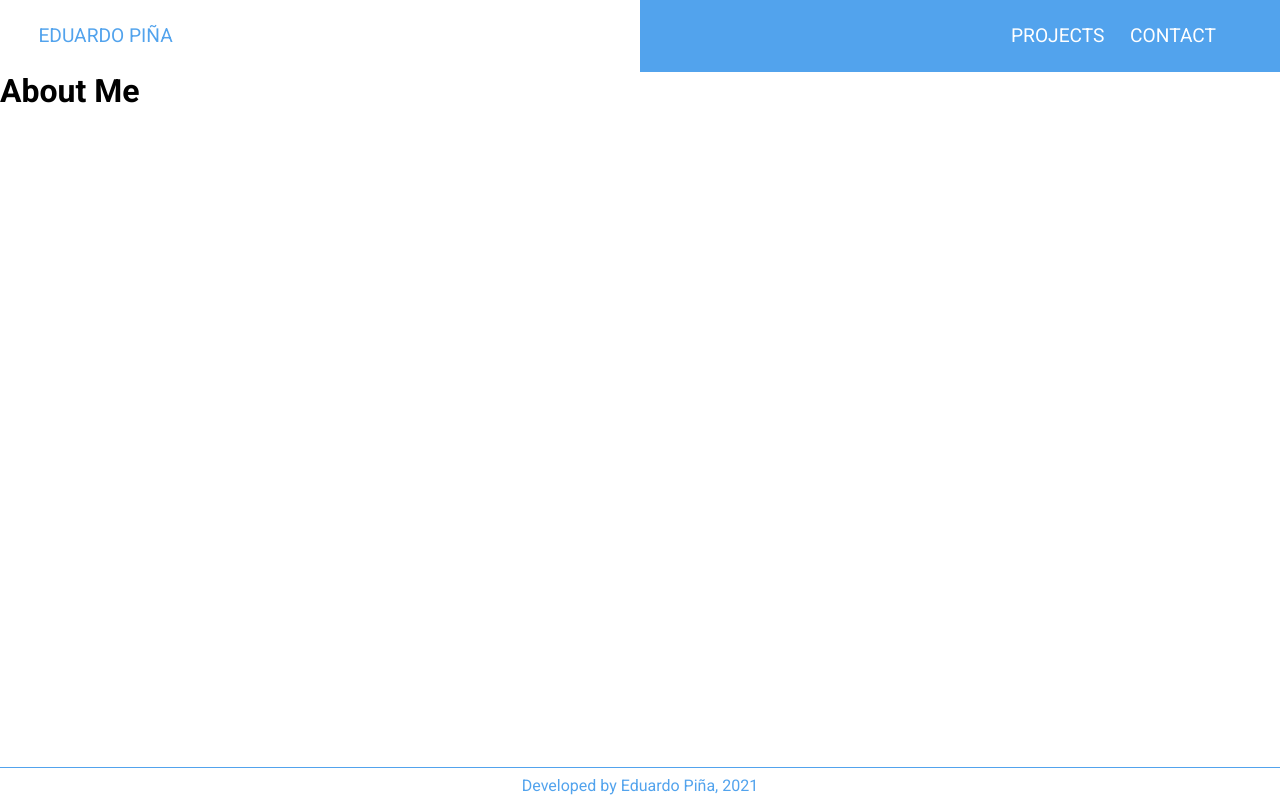
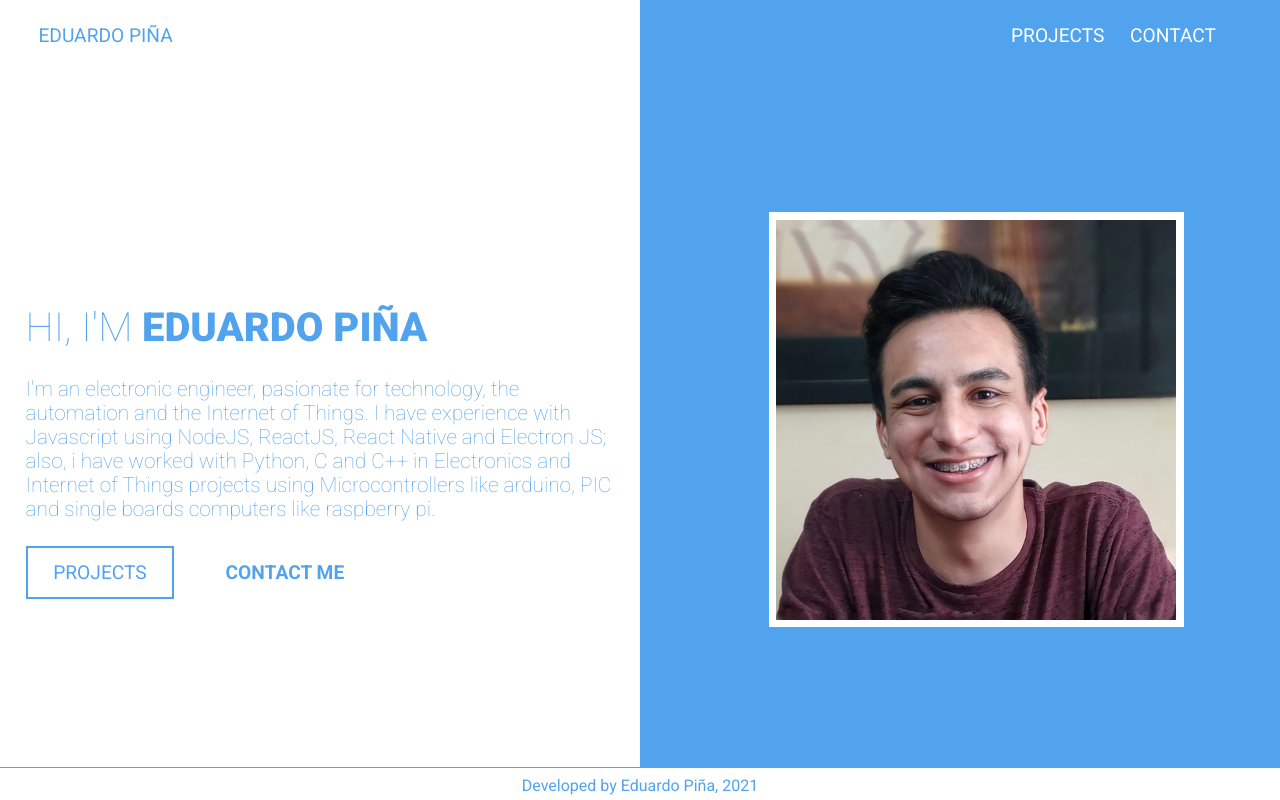
Before and after one commit to Edjopima/portfolio-next, a Next.js app: page /aboutme in a window 1280 px wide. Built offline with nearby package versions, Linux system fonts and the light colour scheme.

Commit message:
:lipstick: add about me page

```diff
--- a/components/Button/Button.module.css
+++ b/components/Button/Button.module.css
@@ -7,10 +7,28 @@
   margin: 0 auto;
   cursor: pointer;
   transition: all 0.2s ease-in-out;
+  font-weight: normal;
 }
 .primary:hover {
   transform: scale(1.1);
 }
+
+.secondary{
+  background-color: transparent;
+  text-transform: uppercase;
+  border: none;
+  padding: 2% 4%;
+  font-size: 1.2rem;
+  margin: 0 auto;
+  cursor: pointer;
+  transition: all 0.2s ease-in-out;
+  font-weight: bold;
+}
+
+.secondary:hover {
+  transform: scale(1.1);
+}
+
 .blue {
   color: #52A3ED;
   border-color: #52A3ED;
--- a/components/Footer/Footer.tsx
+++ b/components/Footer/Footer.tsx
@@ -4,7 +4,6 @@ import { useRouter } from 'next/router';
 
 const Footer: React.FC = () => {
   const router = useRouter();
-  console.log(router);
   return (
     <div className={styles.footer}>
       <p className="footer__text">Developed by Eduardo Piña, 2021</p>
--- a/components/Header/Header.module.css
+++ b/components/Header/Header.module.css
@@ -29,19 +29,3 @@
   margin-right: 2vw;
   cursor: pointer;
 }
-.header__item:after {
-    background: none repeat scroll 0 0 transparent;
-    bottom: 0;
-    content: "";
-    display: block;
-    height: 2px;
-    left: 50%;
-    position: absolute;
-    background: #fff;
-    transition: width 0.3s ease 0s, left 0.3s ease 0s;
-    width: 0;
-}
-.header__item:hover:after {
-  width: 100%;
-  left: 0;
-}
--- a/pages/HomePage.module.css
+++ b/pages/HomePage.module.css
@@ -10,7 +10,7 @@
   height: 100%;
   display: flex;
   flex-direction: column;
-  align-items: end;
+  align-items: flex-end;
   justify-content: center;
   color: #52A3ED;
 }
@@ -34,7 +34,7 @@
   display: flex;
   flex-direction: column;
   justify-content: center;
-  align-items: start;
+  align-items: flex-start;
 }
 
 .rightBox h1 {
@@ -47,3 +47,50 @@
   margin-left: 2%;
   margin-bottom: 20%;
 }
+
+/* About Me Page styles */
+
+.aboutMeBox {
+  align-items: flex-start;
+}
+
+.aboutMeBox h1 {
+  margin-left: 4%;
+  font-weight: 300;
+}
+
+.aboutMeBox strong {
+  font-weight: 800;
+}
+
+.aboutMeBox p {
+  font-weight: 300;
+  font-size: 1.3rem;
+  margin:4%;
+  margin-right: 4%;
+  text-transform: none;
+}
+
+.aboutMe__buttonContainer {
+  width: 100%;
+  display: flex;
+}
+
+.aboutMeBox button {
+  margin: 0;
+  margin-left: 4%;
+}
+
+.aboutMe__imageBox {
+  width: 415px;
+  height: 415px;
+  margin-left: 5%;
+  background-color: #fff;
+  display: flex;
+  justify-content: center;
+  align-items: center;
+}
+
+.aboutMe__imageContainer {
+  align-items: center;
+}
--- a/pages/_document.tsx
+++ b/pages/_document.tsx
@@ -6,7 +6,7 @@ class MyDocument extends Document {
       <Html lang="en">
         <Head>
           <link rel="preconnect" href="https://fonts.googleapis.com" />
-          <link rel="preconnect" href="https://fonts.gstatic.com" crossorigin />
+          <link rel="preconnect" href="https://fonts.gstatic.com" crossOrigin='true' />
           <link href="https://fonts.googleapis.com/css2?family=Roboto:wght@100;400;500;700;900&display=swap" rel="stylesheet" />
         </Head>
         <body className="my-body-class">
--- a/pages/aboutme/index.tsx
+++ b/pages/aboutme/index.tsx
@@ -1,8 +1,42 @@
 import React from 'react';
+import Button from '../../components/Button/Button';
+import Link from 'next/link';
+import Image from 'next/image'
+import styles from '../HomePage.module.css';
+import profilePic from '../../public/images/profile.jpg'
 
 const AboutMe = () => {
+  const text = "I'm an electronic engineer, pasionate for technology, the automation and the Internet of Things. I have experience with Javascript using NodeJS, ReactJS, React Native and Electron JS; also, i have worked with Python, C and C++ in Electronics and Internet of Things projects using Microcontrollers like arduino, PIC and single boards computers like raspberry pi.";
   return (
-    <h1>About Me</h1>
+    <div className={styles.homePage}>
+      <div className={`${styles.leftBox} ${styles.aboutMeBox}`}>
+        <h1>HI, I'M <strong>EDUARDO PIÑA</strong></h1>
+        <p>{text}</p>
+        <div className={styles.aboutMe__buttonContainer}>
+          <Link href='/'>
+            <Button
+              color='blue'
+              type='primary'
+            >
+                PROJECTS
+            </Button>
+          </Link>
+          <Link href='/contact'>
+            <Button
+              color='blue'
+              type='secondary'
+            >
+                Contact me
+            </Button>
+          </Link>
+        </div>
+      </div>
+      <div className={`${styles.rightBox} ${styles.aboutMe__imageContainer}`}>
+        <div className={styles.aboutMe__imageBox}>
+          <Image src={profilePic} alt='Profile Pic' width={400} height={400}/>
+        </div>
+      </div>
+    </div>
   );
 }
 
```
Also changed, not shown: pages/index.tsx (+4 -4 lines), pages/aboutme/index.module.css (added), public/images/profile.jpg (added).
